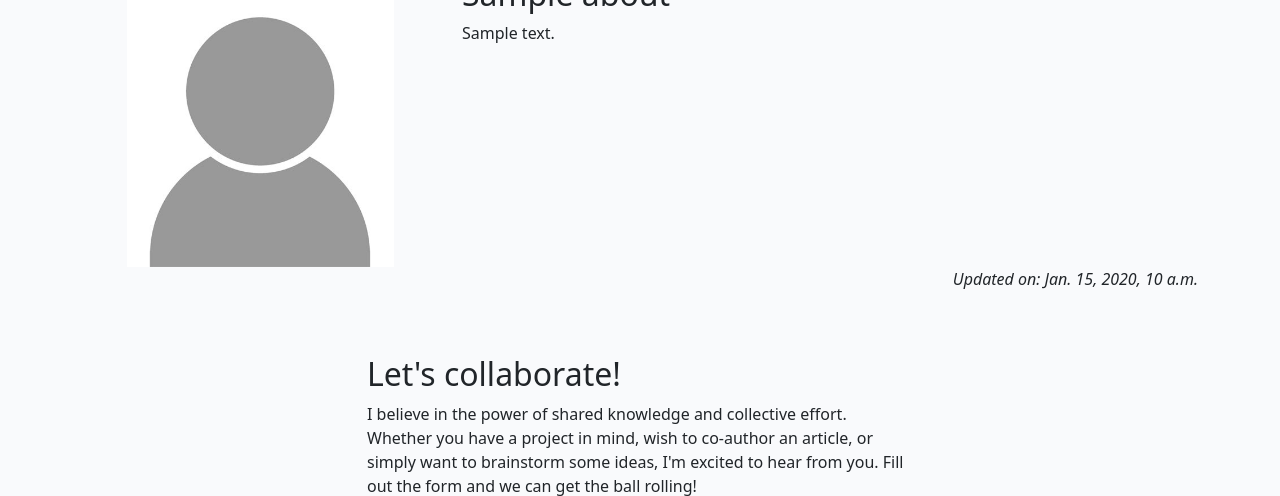
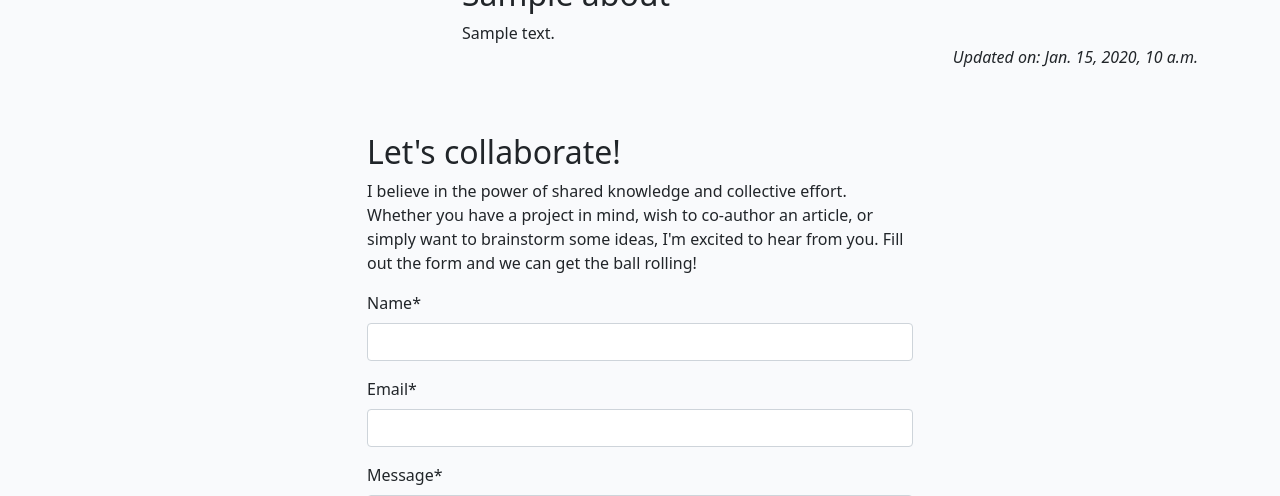
Before and after one commit to NigelFinegan5p/django-blog, a Django app: page /about/ in a window 1280 px wide. Shown: the part 173-669 px from the top of the page. Run offline with Django 4.2, Linux system fonts and the light colour scheme; tables that the repository leaves empty hold one stand-in row (values such as "Sample post"); some libraries are stand-ins or nearby versions.

```diff
--- a/about/templates/about/about.html
+++ b/about/templates/about/about.html
@@ -11,7 +11,6 @@
             {% else %}
             <img src="{{ about.profile_image.url }}" width="75%" alt="{{ about.title }}">
             {% endif %}
-            <img src="{% static 'images/nobody.jpg' %}" width="75%">
         </div>
         <div class="col-12 col-md-8">
             <h2>{{ about.title }}</h2>
```
